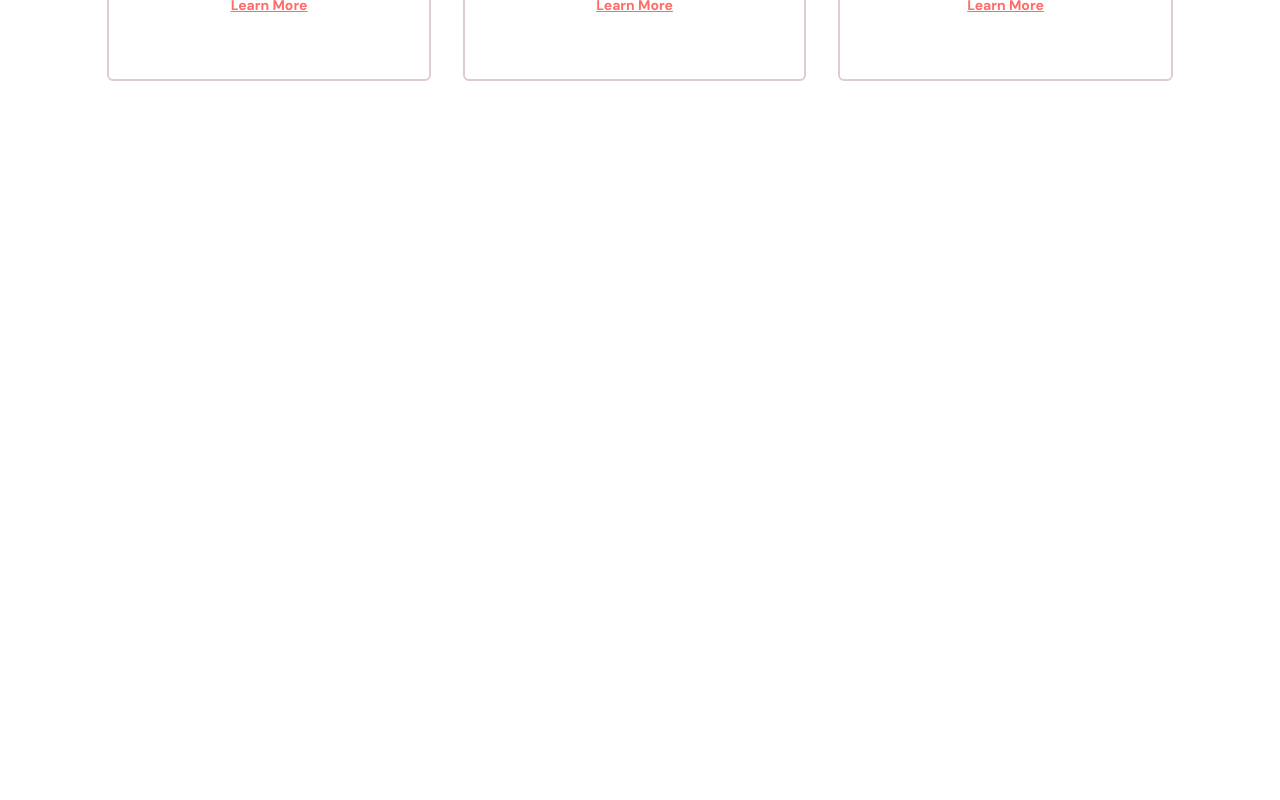
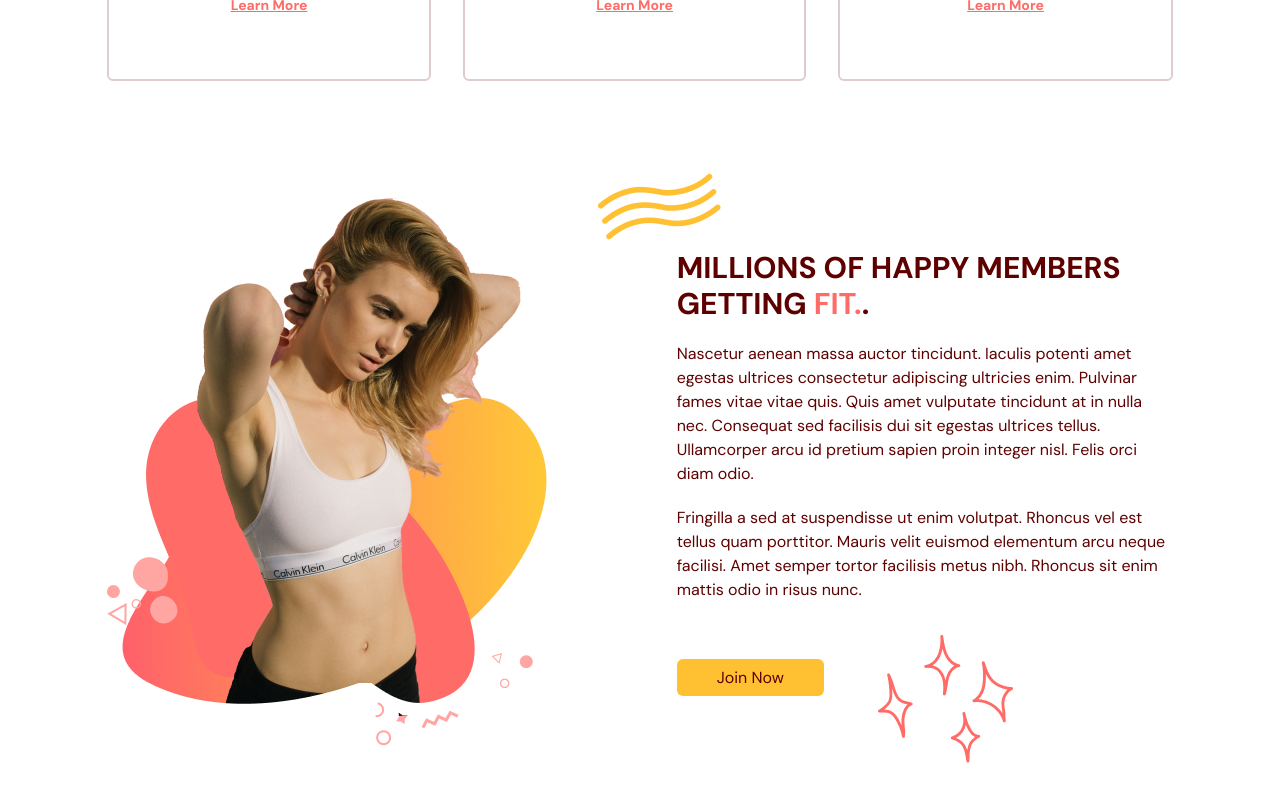
Before and after one commit to Gadnadj/Gym-Website, a React (Vite) app: page / in a window 1280 px wide. Shown: the part 1303-2103 px from the top of the page. Before the commit the page ends 1600 px from the top, so only its background shows below. Built offline with nearby package versions, Linux system fonts and the light colour scheme.

Commit message:
add content part

```diff
--- a/src/scenes/benefits/index.tsx
+++ b/src/scenes/benefits/index.tsx
@@ -3,6 +3,10 @@
 import { motion } from "framer-motion";
 import HText from "@/shared/HTest";
 import Benefit from "@/scenes/benefits/Benefits";
+import ActionButton from "@/shared/ActionButton";
+import BenefitsPageGraphic from "@/assets/BenefitsPageGraphic.png";
+
+
 
 const benefits: Array<BenefitType> = [
     {
@@ -68,6 +72,50 @@
                         <Benefit key={benefit.title} icon={benefit.icon} title={benefit.title} description={benefit.description} setSelectedPage={setSelectedPage} />
                     ))}
                 </motion.div>
+                {/* Graphics and Description */}
+                <div className="mt-16 items-center justify-between gap-20 md:mt-28 md:flex">
+                    {/* Graphic */}
+                    <img className="mx-auto" src={BenefitsPageGraphic} alt="benefits-page-graphic" />
+
+                    {/* Description */}
+                    <div>
+                        {/* TItle */}
+                        <div className="relative">
+                            <div className="before:absolute before:-top-20 before:-left-20 before:z-[-1] before:content-abstractwaves">
+                                <div>
+                                    <HText>
+                                        MILLIONS OF HAPPY MEMBERS GETTING{" "} <span className="text-primary-500">FIT.</span>.
+                                    </HText>
+                                </div>
+                            </div>
+                        </div>
+
+                        {/* Description */}
+                        <div>
+                            <p className="my-5">Nascetur aenean massa auctor tincidunt. Iaculis potenti amet
+                                egestas ultrices consectetur adipiscing ultricies enim. Pulvinar
+                                fames vitae vitae quis. Quis amet vulputate tincidunt at in
+                                nulla nec. Consequat sed facilisis dui sit egestas ultrices
+                                tellus. Ullamcorper arcu id pretium sapien proin integer nisl.
+                                Felis orci diam odio.</p>
+                            <p className="mb-5">Fringilla a sed at suspendisse ut enim volutpat. Rhoncus vel est
+                                tellus quam porttitor. Mauris velit euismod elementum arcu neque
+                                facilisi. Amet semper tortor facilisis metus nibh. Rhoncus sit
+                                enim mattis odio in risus nunc.</p>
+                        </div>
+
+                        {/* Button */}
+                        <div className="relative mt-16">
+                            <div className="before:absolute before:-bottom-20 before:right-40 before:z-[-1] before:content-sparkles">
+                                <ActionButton setSelectedPage={setSelectedPage}>
+                                    Join Now
+                                </ActionButton>
+                            </div>
+
+                        </div>
+                    </div>
+                </div>
+
             </motion.div>
         </section>
     )
```
